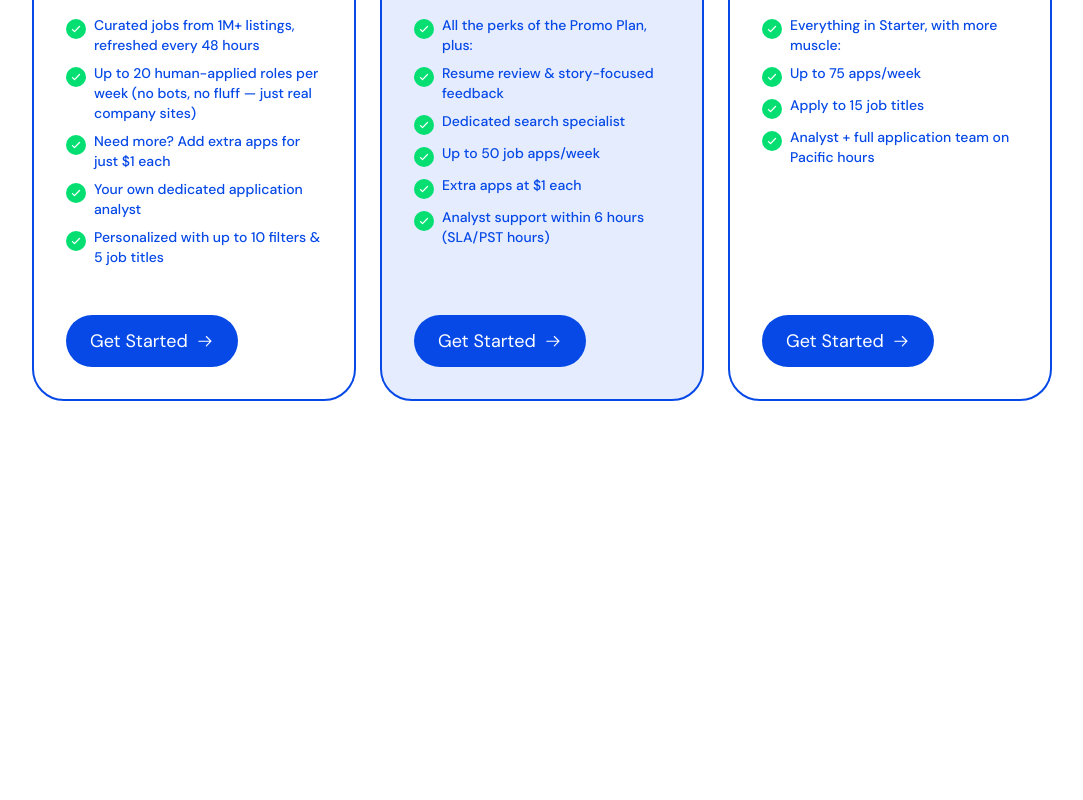
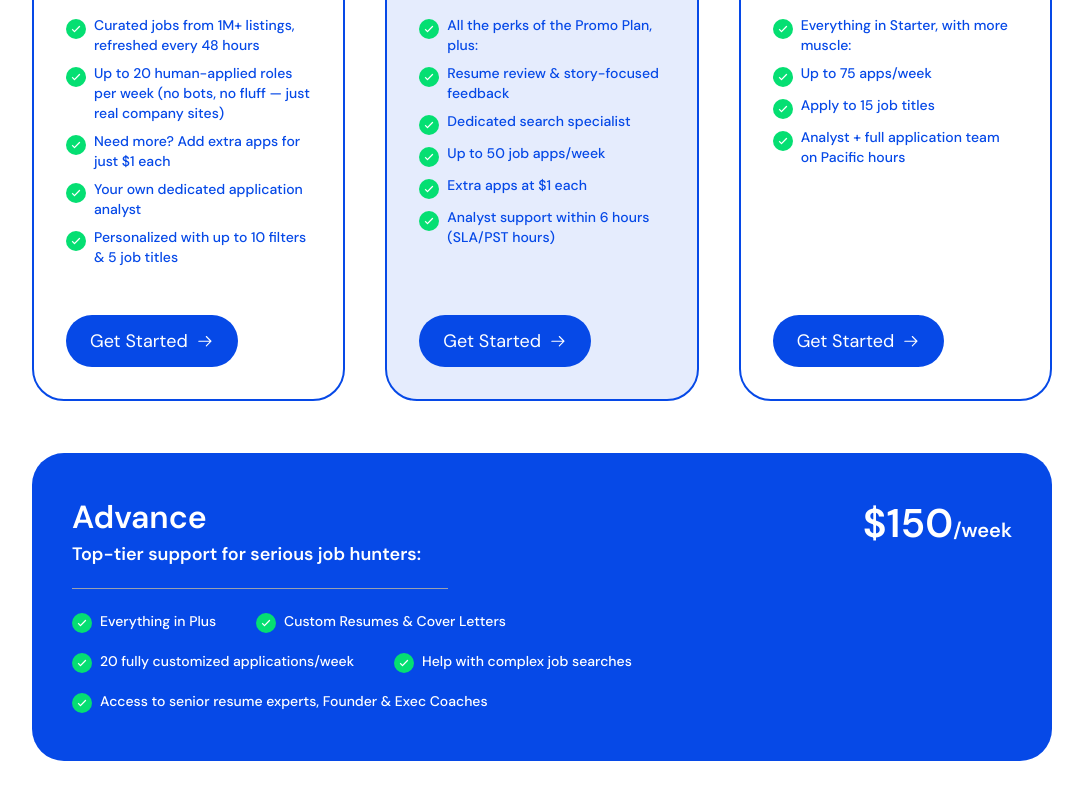
Before and after one commit to ashibullah/MobiusEngine.ai, a React (Vite) app: page / in a window 1280 px wide. Shown: the part 3732-4532 px from the top of the page, without its empty margins (98-1181 px from the left). Before the commit the page ends 4205 px from the top, so only its background shows below. Built offline with nearby package versions, Linux system fonts and the light colour scheme.

Commit message:
advance service

```diff
--- a/src/components/ServicePlan.jsx
+++ b/src/components/ServicePlan.jsx
@@ -1,13 +1,42 @@
 import React from 'react';
 import PackageBox from './Shared/PackageBox';
+import { IoIosCheckmark } from 'react-icons/io';
 
 const ServicePlan = () => {
+    const checkBox = ['Everything in Plus', 'Custom Resumes & Cover Letters', '20 fully customized applications/week', 'Help with complex job searches', 'Access to senior resume experts, Founder & Exec Coaches']
     return (
         <div className=" px-10 py-18 w-[1100px] mx-auto">
             <h1 className='text-lightblue font-semibold text-3xl mb-20'>What our clients have to say</h1>
 
             <div className='flex gap-15'>
-                <PackageBox/>
+                <PackageBox />
+            </div>
+
+            <div className='text-white font-[600] p-10 mt-13 w-full  bg-[#0649E7] rounded-4xl '>
+                <div className='flex justify-between'>
+                <div>
+                    <h2 className=' text-[32px]'>Advance</h2>
+                <p className='text-[18px]'>Top-tier support for serious job hunters:</p>
+                </div>
+                <div>
+                    <h1 className='font-[700px] text-[40px]'>$150<span className='text-xl font-semibold'>/week</span></h1>
+                </div>
+                </div>
+                <div className="mt-5 text-gray-400 w-2/5">
+                    <hr className="mb-5" />
+                </div>
+                <div className='flex flex-wrap w-2/3  gap-2 gap-x-10'>
+                     {
+                    checkBox.map((feature, idx) => (
+                        <div key={idx} className="flex items-center gap-2 mb-2">
+                            <IoIosCheckmark className="mt-1 bg-green-400 text-white rounded-full w-5 h-5 flex-shrink-0" />
+                            <p className="text-sm font-medium">{feature}</p>
+                        </div>
+                    )
+                    )
+                }
+                </div>
+
 
             </div>
 
--- a/src/components/Shared/PackageBox.jsx
+++ b/src/components/Shared/PackageBox.jsx
@@ -5,7 +5,7 @@ import packages from '../../assets/packages.json'; // adjust path
 
 const PackageBox = () => {
     return (
-        <div className="grid grid-cols-1 md:grid-cols-3 gap-6">
+        <div className="grid grid-cols-1 md:grid-cols-3 gap-10">
             {packages.map((pkg, index) => (
                 <div key={index} className= {`text-[#0649E7] ${pkg.badge ?  'bg-[#0649E7]/10' : ''} h-full border-2 rounded-4xl p-8  flex flex-col `}>
                     <div>
```
